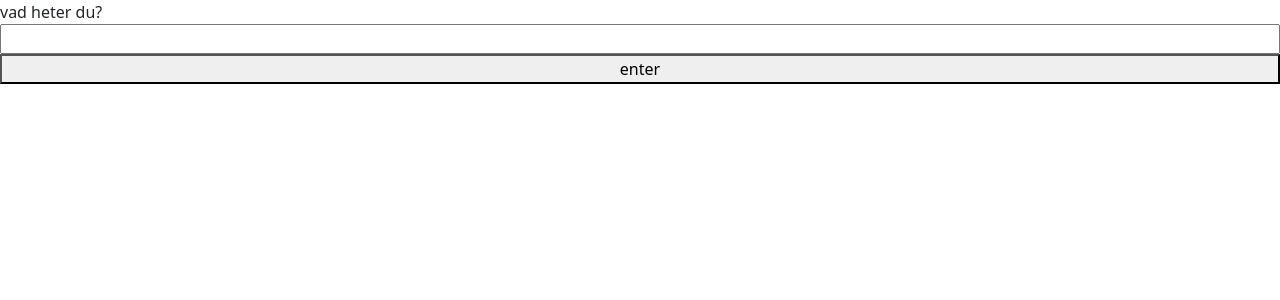
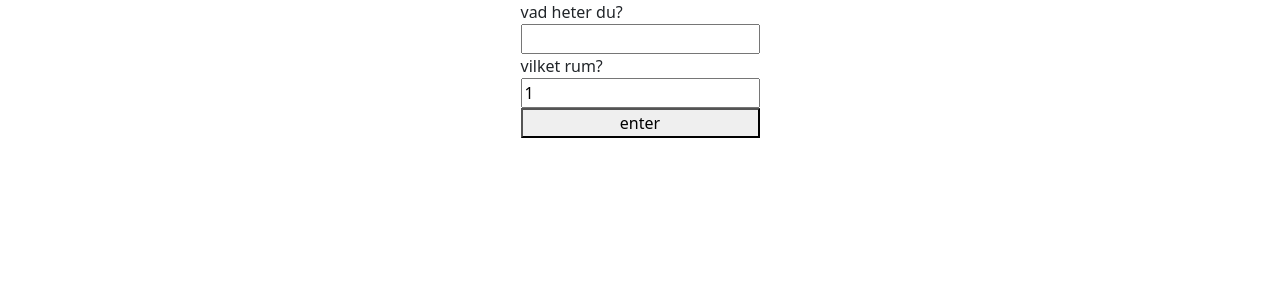
Before and after one commit to edv-rd/kille, a React (Vite) app in the folder frontend/: page / in a window 1280 px wide. Shown: the top 300 px of the page. Built offline with nearby package versions, Linux system fonts and the light colour scheme; no server answers.

Commit message:
custom room number

```diff
--- a/frontend/src/App.jsx
+++ b/frontend/src/App.jsx
@@ -6,6 +6,7 @@ import { useState, useEffect } from "react";
 const StyledWrapper = styled.div`
   display: flex;
   flex-direction: column;
+  align-items: center;
 `;
 
 const StyledContainer = styled.div`
@@ -17,22 +18,28 @@ const App = () => {
   const [userName, setUserName] = useState("");
   const [typedUserName, setTypedUserName] = useState("");
 
-  const handleUserName = () => {
+  const [roomNumber, setRoomNumber] = useState("");
+  const [typedRoomNumber, setTypedRoomNumber] = useState("1");
+
+  const handleJoin = () => {
     socket.emit("change_name", { name: typedUserName });
+    socket.emit("join_room", { room: typedRoomNumber });
   };
 
   useEffect(() => {
-    console.log("username?");
     socket.on("recieve_name", (userName) => {
-      console.log("recieved username", userName);
       setUserName(userName);
+    });
+
+    socket.on("recieve_room", (room) => {
+      setRoomNumber(room);
     });
   }, [socket]);
 
   return (
     <StyledWrapper>
-      {userName ? (
-        <Game room="666" name={userName} />
+      {userName && roomNumber ? (
+        <Game room={roomNumber} name={userName} />
       ) : (
         <StyledContainer>
           vad heter du?
@@ -42,7 +49,18 @@ const App = () => {
             value={typedUserName}
             onChange={(event) => setTypedUserName(event.target.value)}
           />
-          <button type="button" onClick={handleUserName}>
+          vilket rum?
+          <input
+            type="text"
+            name="roomNumber"
+            value={typedRoomNumber}
+            onChange={(event) => setTypedRoomNumber(event.target.value)}
+          />
+          <button
+            type="button"
+            onClick={handleJoin}
+            disabled={!typedUserName && !typedRoomNumber}
+          >
             enter
           </button>
         </StyledContainer>
--- a/frontend/src/Game.jsx
+++ b/frontend/src/Game.jsx
@@ -35,8 +35,6 @@ const Game = ({ room, name }) => {
   };
 
   useEffect(() => {
-    socket.emit("join_room", { room });
-
     socket.on("recieve_message", (message) => {
       setChatMessages((oldArray) => [...oldArray, message]);
     });
```
Also changed, not shown: 1 other file (tests, documents, lock files or other folders).
